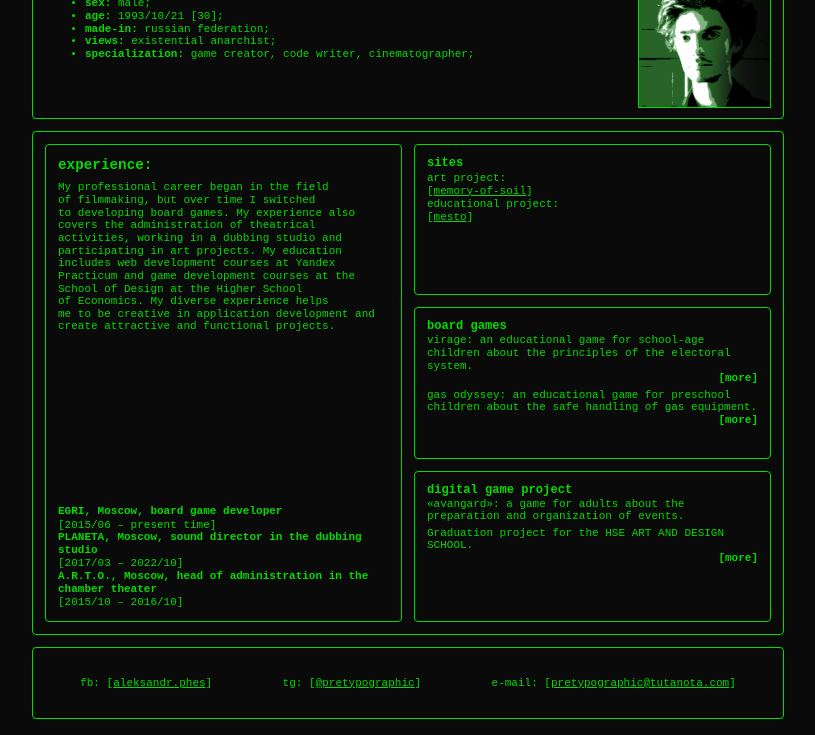
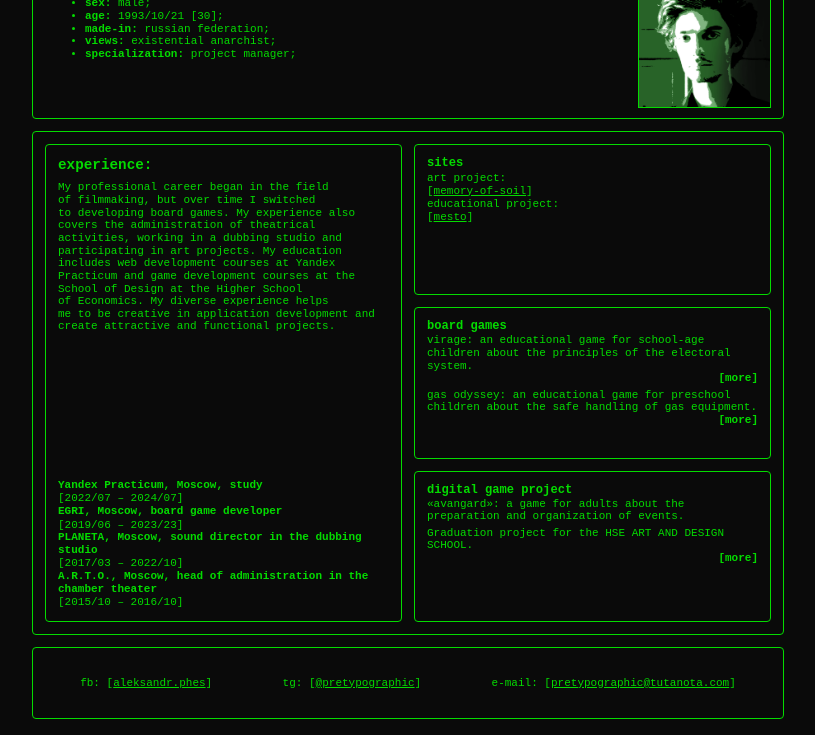
Before and after one commit to pretypographic/card, a plain HTML site: page index.html in a window 1280 px wide. Shown: the part 65-800 px from the top of the page, without its empty margins (232-1047 px from the left). Drawn offline with Linux system fonts and the light colour scheme.

Commit message:
o62o8utb 4a22ble

```diff
--- a/index.html
+++ b/index.html
@@ -15,7 +15,7 @@
                 <li>age: <span class="header__info-text">1993/10/21 [30];</span></li>
                 <li>made-in: <span class="header__info-text">russian federation;</span></li>
                 <li>views: <span class="header__info-text">existential anarchist;</span></li>
-                <li>specialization: <span class="header__info-text">game creator, code writer, cinematographer;</span></li>
+                <li>specialization: <span class="header__info-text">project manager;</span></li>
             </ul>
         </section>
         <div class="header__image"></div>
@@ -38,8 +38,10 @@
                     development and create attractive and functional projects.</p>
             </div>
             <div>
+                <h3 class="text">Yandex Practicum, Moscow, study</h3>
+                <span class="text">[2022/07 – 2024/07]</span>
                 <h3 class="text">EGRI, Moscow, board game developer</h3>
-                <span class="text">[2015/06 – present time]</span>
+                <span class="text">[2019/06 – 2023/23]</span>
                 <h3 class="text">PLANETA, Moscow, sound director in the dubbing studio</h3>
                 <span class="text">[2017/03 – 2022/10]</span>
                 <h3 class="text">A.R.T.O., Moscow, head of administration in the chamber theater</h3>
```
